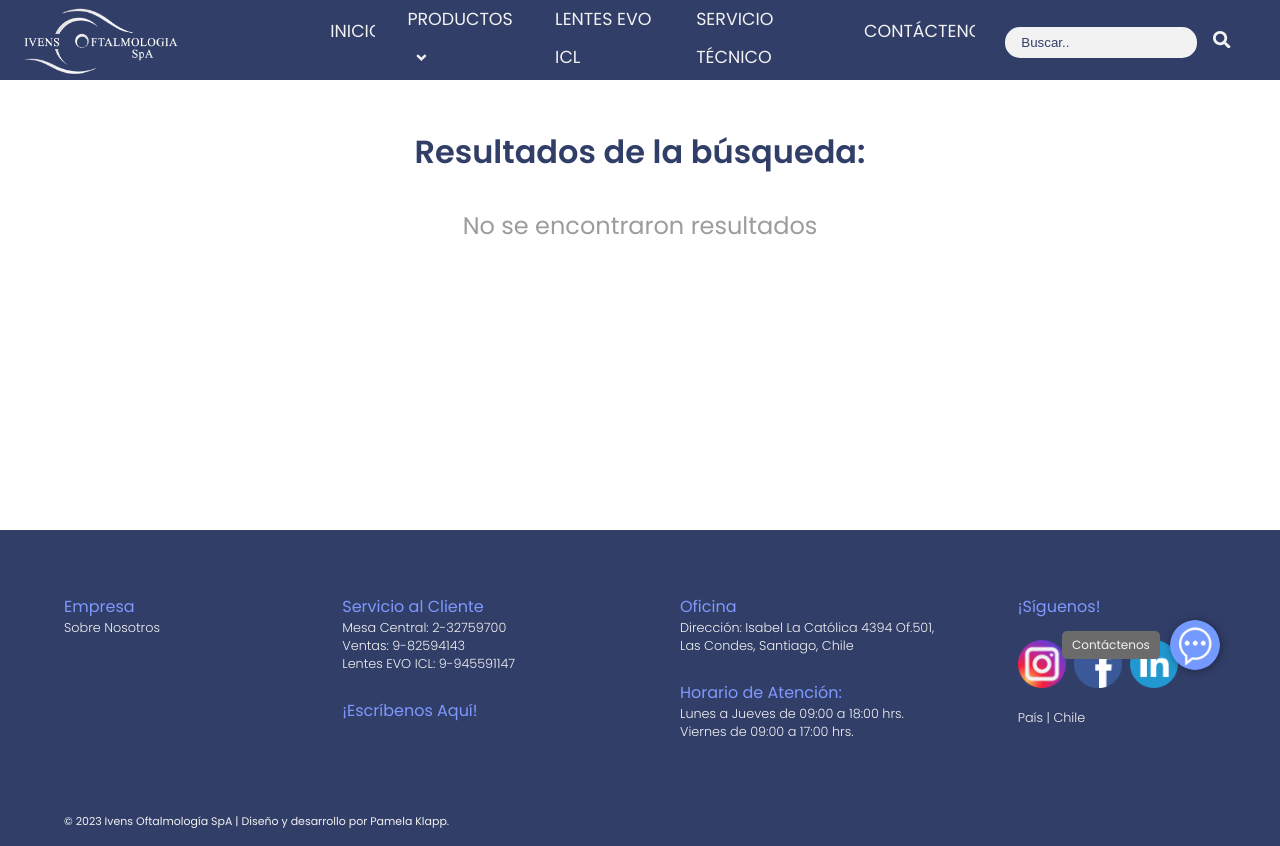
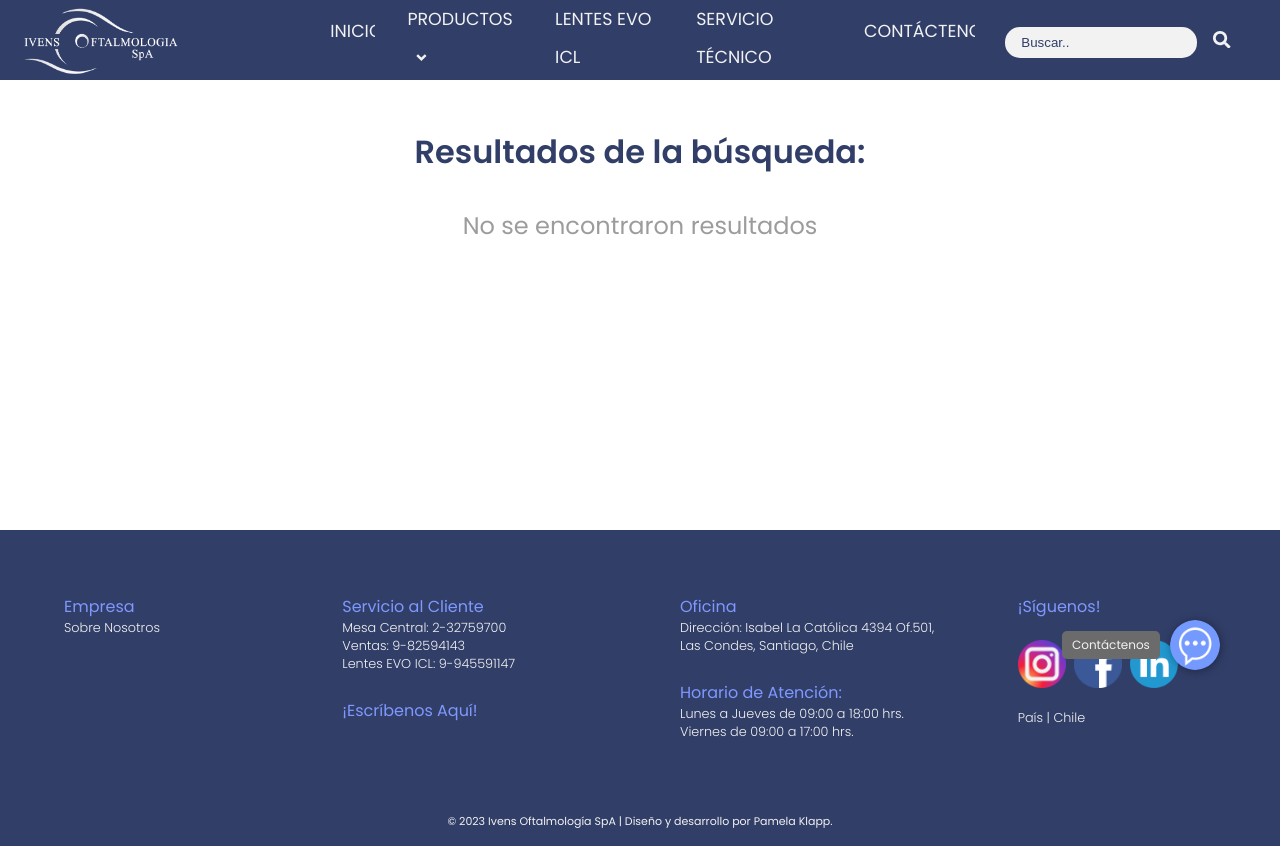
Before and after one commit to PamelaKlapp/IvensOftalmologia, a React (Create React App) app: page /searchresultados in a window 1280 px wide. Built offline with nearby package versions, Linux system fonts and the light colour scheme.

Commit message:
Update Footer.css

```diff
--- a/src/components/Footer/Footer.css
+++ b/src/components/Footer/Footer.css
@@ -66,9 +66,12 @@ h4.pais {
   color: var(--color-blanco);
   font-size: 11px;
   display: flex;
+  align-self: center;
+  justify-content: center;
   margin-left: 5%;
   margin-right: 5%;
   padding-bottom: 1rem;
+  text-align: center;
 
 }
 
```
